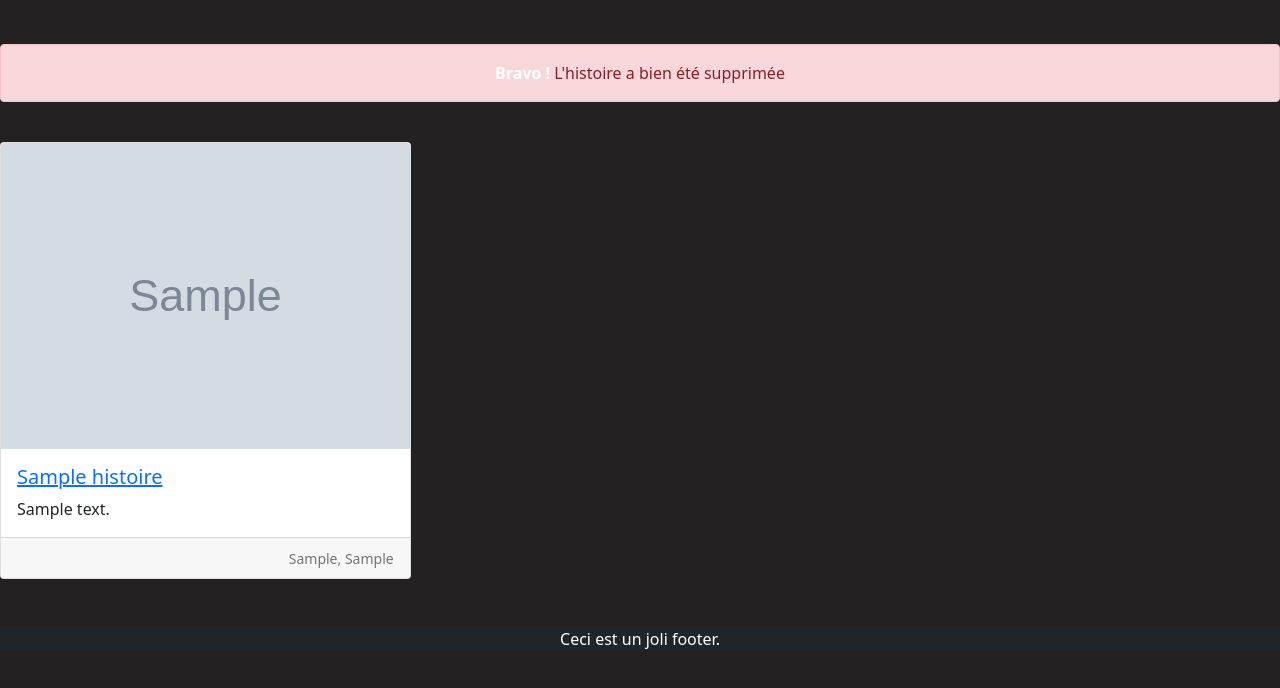
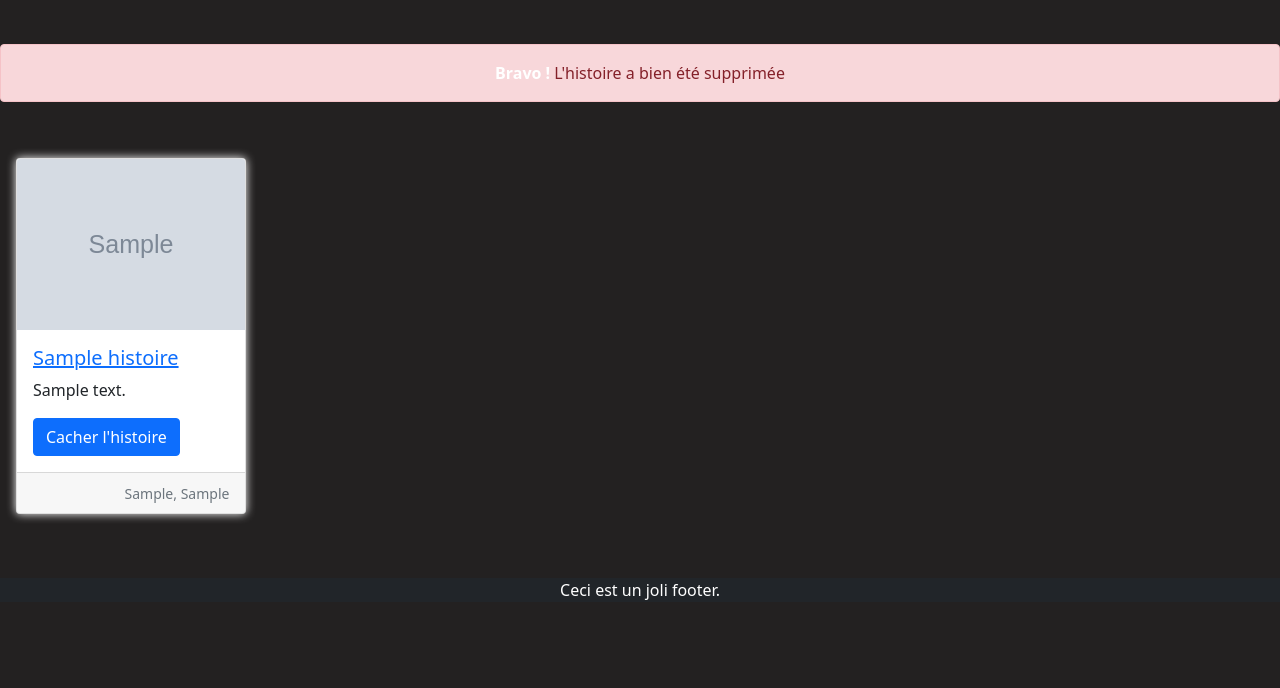
Before and after one commit to tristangclvs/Web.Projet-HistoireInteractive, a PHP site: page /liste_histoires.php in a window 1280 px wide. Shown: the part 64-752 px from the top of the page. Run offline with PHP 8.4, Linux system fonts and the light colour scheme; the visitor is signed in with stand-in values (Sample User, id 1); tables that the repository leaves empty or names only in its code hold one stand-in row (values such as "Sample post"); grey boxes marked "Sample" are stand-in pictures; some libraries are stand-ins or nearby versions.

Commit message:
commit tard...tôt ?

```diff
--- a/css/style.css
+++ b/css/style.css
@@ -107,3 +107,6 @@ body {
     border: 4px solid white;
     box-shadow: 1px 1px 10px #555;
 }
+.cardHist {
+    box-shadow: 0px 0px 10px white;
+}
--- a/entete.php
+++ b/entete.php
@@ -11,6 +11,9 @@ if (!isset($_SESSION["inscription"])){
 }
 if (!isset($_SESSION["erreur_connexionMDP"])){
     $_SESSION["erreur_connexionMDP"] = false;
+}
+if (!isset($_SESSION["doublonPseudo"])){
+    $_SESSION["doublonPseudo"] = false;
 }
 include("scripts/connect.php");
 ?>
--- a/liste_histoires.php
+++ b/liste_histoires.php
@@ -15,16 +15,13 @@ if (isset($_SESSION['suppresion_hist'])){
 $_SESSION['suppresion_hist'] = false;
 ?>
 
-
-
-<div class="row row-cols-1 row-cols-md-3 g-4">
+<div class="row row-cols-1 row-cols-md-3 row-cols-lg-5 p-3">
     <?php
     if ($_SESSION["connected"]){
         foreach ($tab as $key => $ligne) {
             ?>
-
             <div class="col ">
-                <div class="card h-100">
+                <div class="card h-100 cardHist">
                     <?php if ($ligne['image'] != null){ ?>
                         <img src="images/<?=$ligne['image']?>" class="card-img-top" alt="...">
                     <?php }
@@ -35,6 +32,15 @@ $_SESSION['suppresion_hist'] = false;
 
                         <h5 class="card-title text-dark"><a href="histoire.php?id=<?=$ligne['id'] ?>"> <?=$ligne['titre'] ?> </a></h5>
                         <p class="card-text text-dark"> <?=$ligne['description'] ?></p>
+
+                        <?php
+                        if ($_SESSION["admin"]){?>
+                            <form action="script_cacherHistoire.php" method="post">
+                            <button type="submit" class="btn btn-primary">Cacher l'histoire</button>
+                            </form>
+                            <?php
+                        }
+                        ?>
                     </div>
                     <div class="card-footer text-end">
                         <small class="text-muted"><?=$ligne['auteur'] ?>, <?=$ligne['annee'] ?></small>
--- a/login.php
+++ b/login.php
@@ -5,7 +5,7 @@
 }
 else if($_SESSION["erreur_connexionMDP"]){
         echo '<div class="alert alert-danger text-center"><span style="font-weight: bold">Erreur ! </span>Mot de passe incorrect.</div><br>';
-    $_SESSION["erreur_connexion"] = false;
+    $_SESSION["erreur_connexionMDP"] = false;
 }
 
 if ($_SESSION["inscription"]){ ?>
--- a/scripts/script_deconnexion.php
+++ b/scripts/script_deconnexion.php
@@ -1,5 +1,6 @@
 <?php
 include("../entete.php");
 $_SESSION["connected"] = false;
+$_SESSION["admin"] = false;
 header('location: ../index.php');
 exit;
```
Also changed, not shown: scripts/script_connexion.php (+5 -2 lines).
